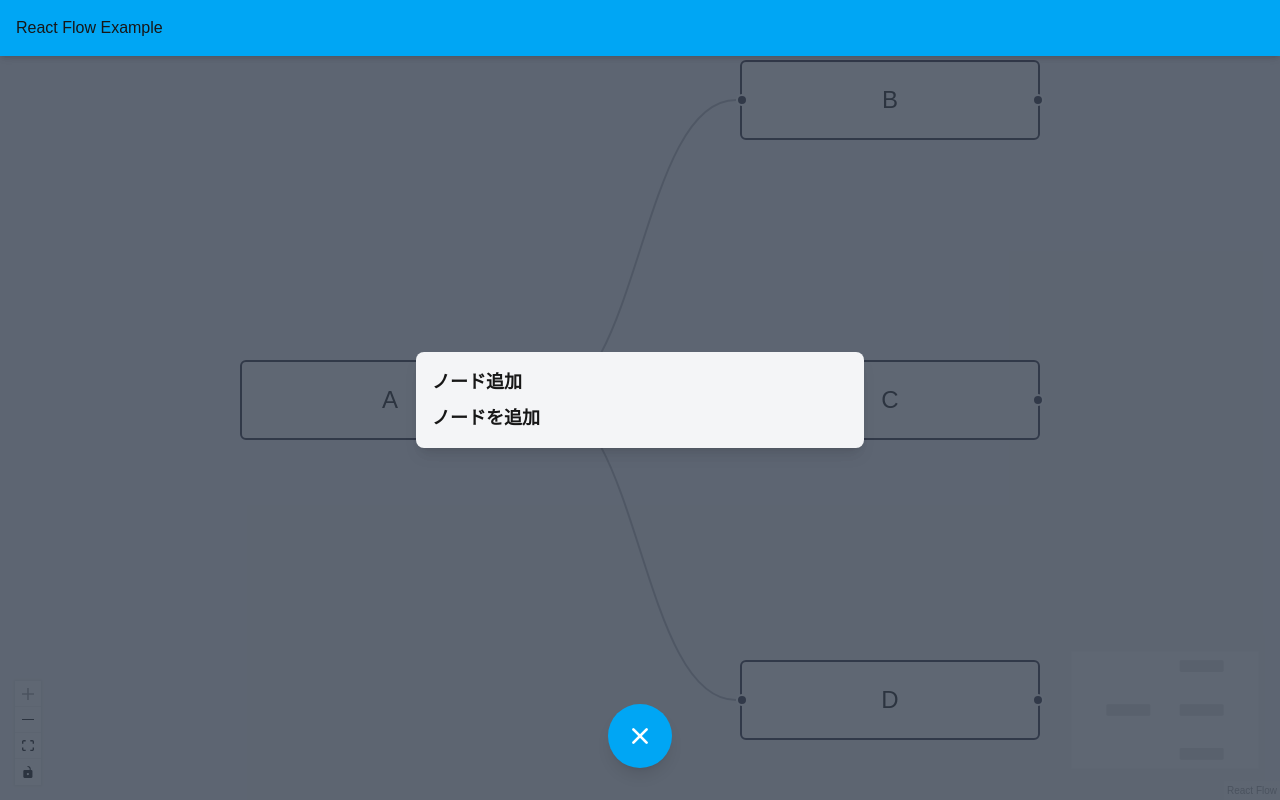
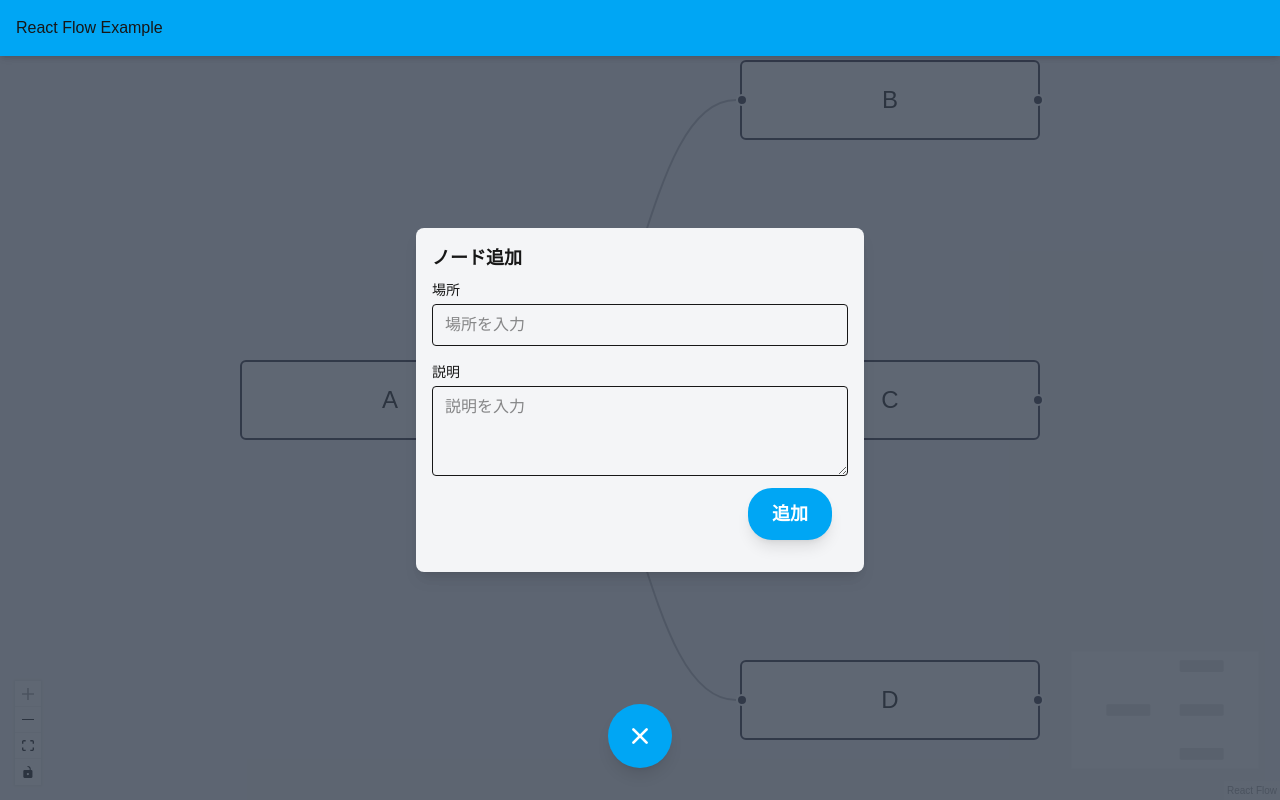
Before and after one commit to ChukyoTerminal/tabidukuri, a Next.js app: page /rooms/1 in a window 1280 px wide. Both pictures are taken after a click on the button 640 px from the left and 736 px from the top of the page. Built offline with nearby package versions, Linux system fonts and the light colour scheme.

Commit message:
add: ノード追加フォームを作成

```diff
--- a/src/app/rooms/[roomId]/page.tsx
+++ b/src/app/rooms/[roomId]/page.tsx
@@ -82,8 +82,32 @@ export default function App() {
           onRequestClose={() => setIsNodeModalOpen(false)}
           contentLabel="ノード追加"
         >
-          <h2 className="text-lg font-bold">ノードを追加</h2>
-          {/* ノード追加フォーム */}
+          <form className="flex flex-col gap-4 relative pb-20">
+            <label className="flex flex-col gap-1">
+              <span className="text-sm font-medium">場所</span>
+              <input
+                type="text"
+                name="place"
+                placeholder="場所を入力"
+                className="border rounded px-3 py-2 focus:outline-none focus:ring focus:border-sky-500"
+              />
+            </label>
+            <label className="flex flex-col gap-1">
+              <span className="text-sm font-medium">説明</span>
+              <textarea
+                name="description"
+                placeholder="説明を入力"
+                rows={3}
+                className="border rounded px-3 py-2 focus:outline-none focus:ring focus:border-sky-500"
+              />
+            </label>
+            <button
+              type="submit"
+              className="absolute right-4 bottom-4 bg-sky-500 hover:bg-sky-600 text-white rounded-3xl shadow-lg px-6 py-3 font-bold text-lg z-30"
+            >
+              追加
+            </button>
+          </form>
         </Modal>
       )}
       <header className="fixed top-0 left-0 w-full p-4 bg-sky-500 shadow-md z-10">
```
